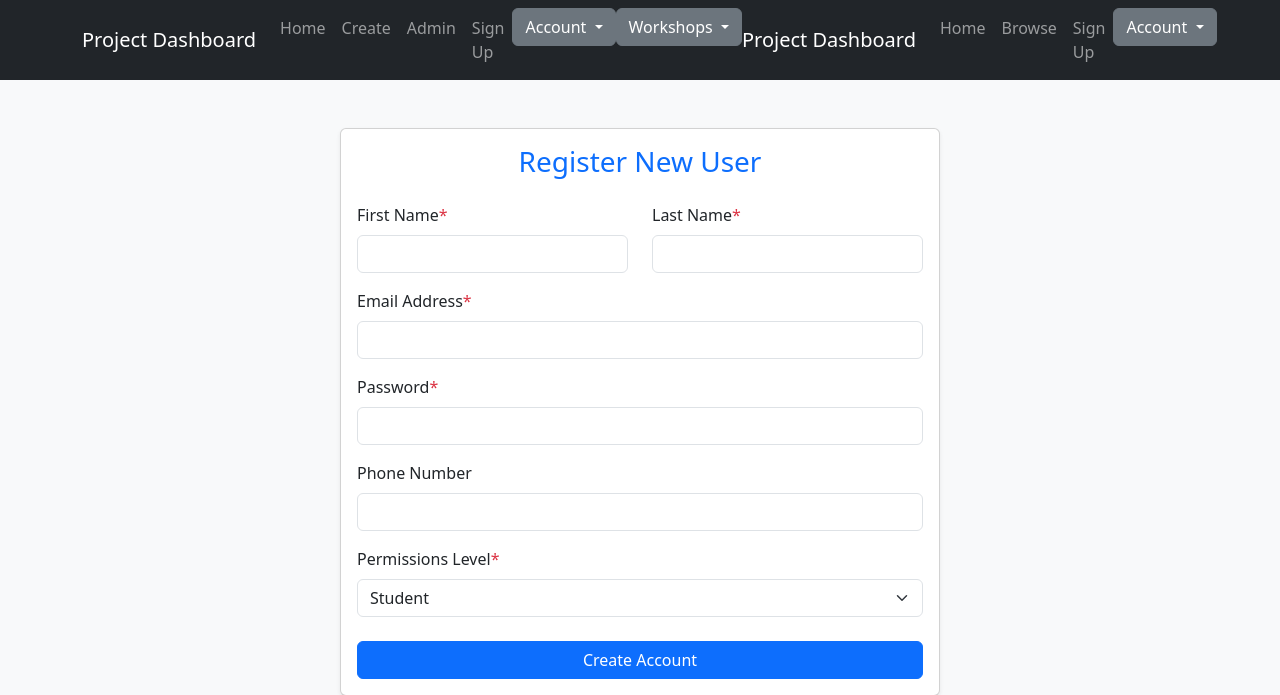
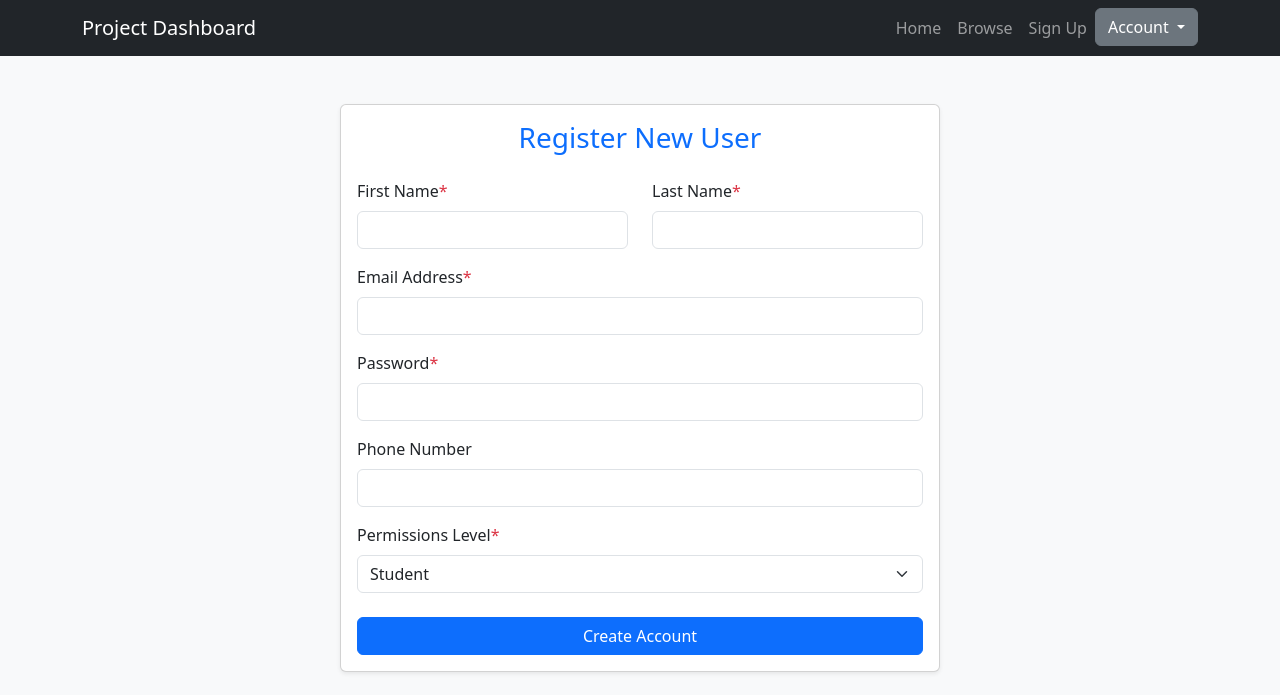
Before and after one commit to krispepper/530_2026_09_workshop, a Flask app: page /admin in a window 1280 px wide. Shown: the top 695 px of the page. Run offline with Flask 3, Linux system fonts and the light colour scheme; parts of the project's set-up code (start-up, migrations or seed data) failed here and were passed over.

Commit message:
merged navbars

```diff
--- a/templates/navbar.html
+++ b/templates/navbar.html
@@ -3,37 +3,10 @@
     <div class="container">
         <a class="navbar-brand" href="/">Project Dashboard</a>
 
-        <div class="navbar-nav">
-            <a class="nav-link" href="/">Home</a>
-            <a class="nav-link" href="/workshop">Create</a>
-            <a class="nav-link" href="/admin">Admin</a>
-            <a class="nav-link" href="/register">Sign Up</a>
 
-            <!--TS-S2-->
-            <!--Account dropdown-->
-            <div class="dropdown">
-              <a class="btn btn-secondary dropdown-toggle" type="button" id="dropdownMenuButton" data-bs-toggle="dropdown" aria-haspopup="true" aria-expanded="false">
-                Account
-              </a>
-              <ul class="dropdown-menu" aria-labelledby="dropdownMenuButton">
-                <li><a class="dropdown-item" href="/account">Account Info</a></li>
-                <li><a class="dropdown-item" href="/change-password">Change Password</a></li>
-                <li><a class="dropdown-item text-danger" href="/logout">Logout</a></li>
-              </ul>
-            </div>
-            <!--all workshop functions-->
-            <div class="dropdown">
-              <a class="btn btn-secondary dropdown-toggle" type="button" id="dropdownMenuButton" data-bs-toggle="dropdown" aria-haspopup="true" aria-expanded="false">
-                Workshops
-              </a>
-              <ul class="dropdown-menu" aria-labelledby="dropdownMenuButton">
-                <li><a class="dropdown-item" href="/allworkshops">All Workshops</a></li>
-                <li><a class="dropdown-item" href="/enroll">Enroll</a></li>
-              </ul>
-            </div>
 
-        </div>
-      <a class="navbar-brand" href="/">Project Dashboard</a>
+
+
 
 
 
@@ -44,7 +17,8 @@
 
           <a class="nav-link" href="/">Home</a>
           {%if loggedIn and loggedIn.perms == "host" or loggedIn.perms == "admin" %}
-            <a class="nav-link" href="/workshop">Workshops</a>
+            <a class="nav-link" href="/workshop">Create</a>
+            <a class="nav-link" href="/allworkshops">Cancel</a>
           {% endif %}
 
           {%if loggedIn and loggedIn.perms == "admin" %}
```
